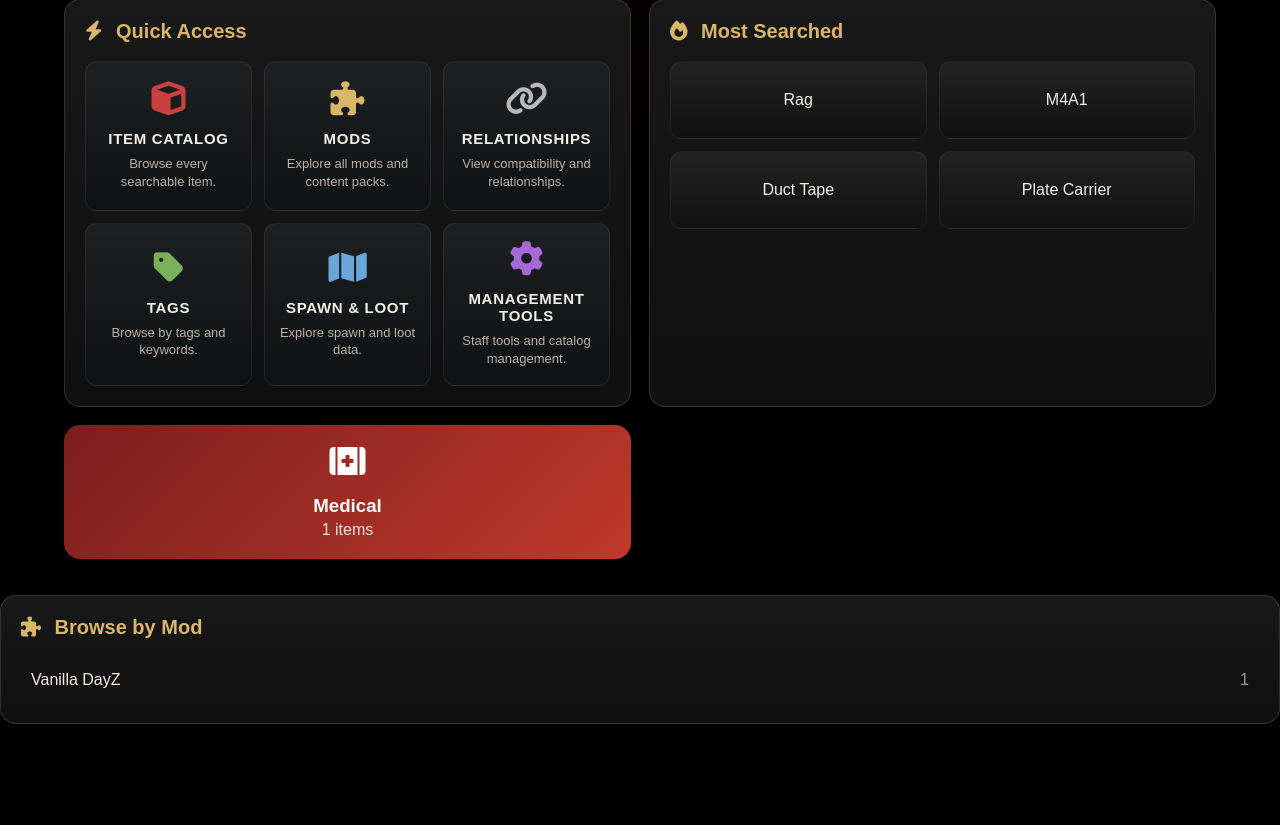
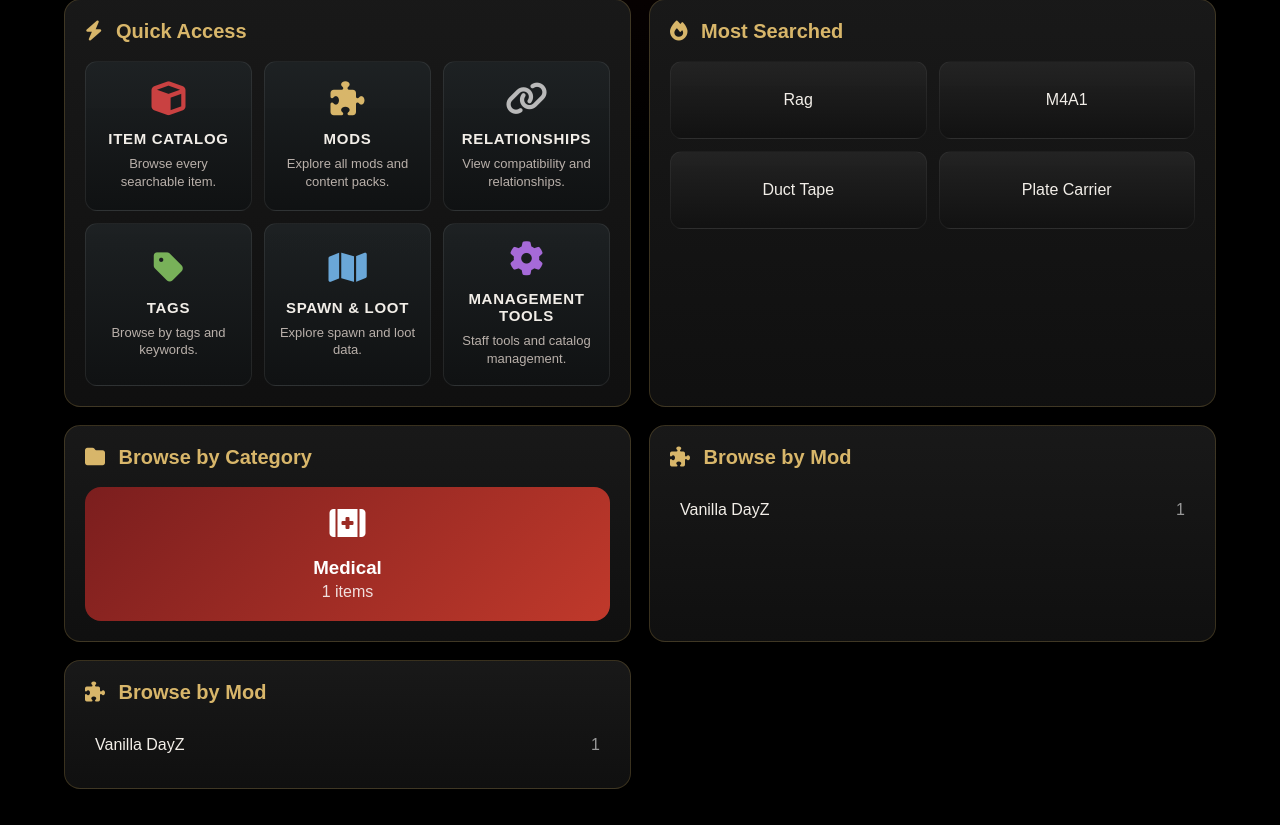
Before and after one commit to amylouinflorida/DZRP-Item-Catalog, a Flask app: page / in a window 1280 px wide. Shown: the part 591-1416 px from the top of the page. Before the commit the page ends 1315 px from the top, so only its background shows below. Run offline with Flask 3, Linux system fonts and the light colour scheme; data comes from the database, SQL or seed files in the repository; data that the repository does not hold is empty.

Commit message:
home update

```diff
--- a/templates/home.html
+++ b/templates/home.html
@@ -206,6 +206,15 @@
 
         <!-- Browse by Category -->
 
+       <!-- Browse by Category -->
+
+<div class="dashboard-panel">
+
+    <h2>
+        <i class="fa-solid fa-folder"></i>
+        Browse by Category
+    </h2>
+
     <div class="category-card-grid">
 
         {% for category in categories %}
@@ -251,6 +260,28 @@
     <div class="dashboard-list">
 
         {% for mod in mods %}
+            <a href="/mod/{{ mod.name }}">
+                {{ mod.name }}
+                <span>{{ mod.item_count }}</span>
+            </a>
+        {% endfor %}
+
+    </div>
+
+        </div>
+
+        <!-- Browse by Mod -->
+
+        <div class="dashboard-panel">
+
+            <h2>
+                <i class="fa-solid fa-puzzle-piece"></i>
+                Browse by Mod
+            </h2>
+
+            <div class="dashboard-list">
+
+               {% for mod in mods %}
           <a href="#">
           {{ mod.name }}
           <span>{{ mod.item_count }}</span>
```
Lines whose indentation alone changed are shown as unchanged.
